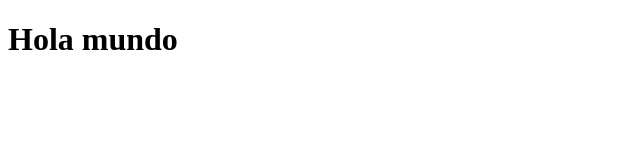
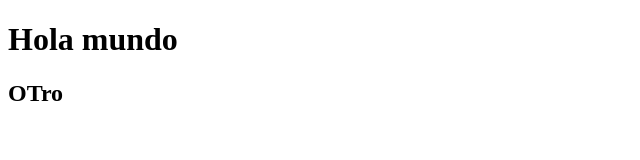
Before and after one commit to Cristian-Calderon/Clases, a plain HTML site: page javascript/javatema5/index5.html in a window 1280 px wide. Shown: the full height of the page, 0-640 px from the left. Drawn offline with Linux system fonts and the light colour scheme.

Commit message:
8 de mayo desde windows intento 2

```diff
--- a/javascript/javatema5/index5.html
+++ b/javascript/javatema5/index5.html
@@ -9,5 +9,6 @@
 <body>
 <script src="scripts5.js"></script>
 <h1>Hola mundo</h1>
+<h2>OTro</h2>
 </body>
 </html>
```
